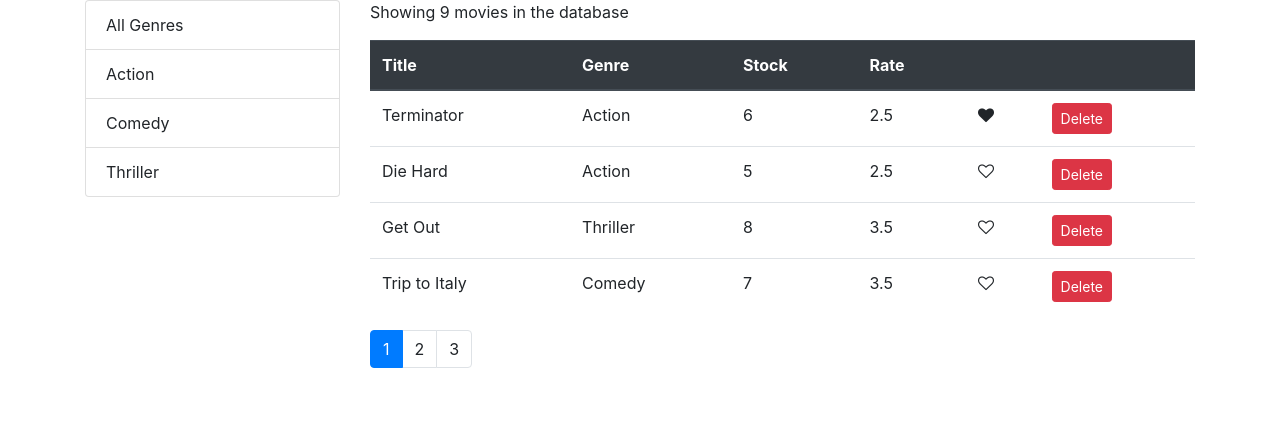
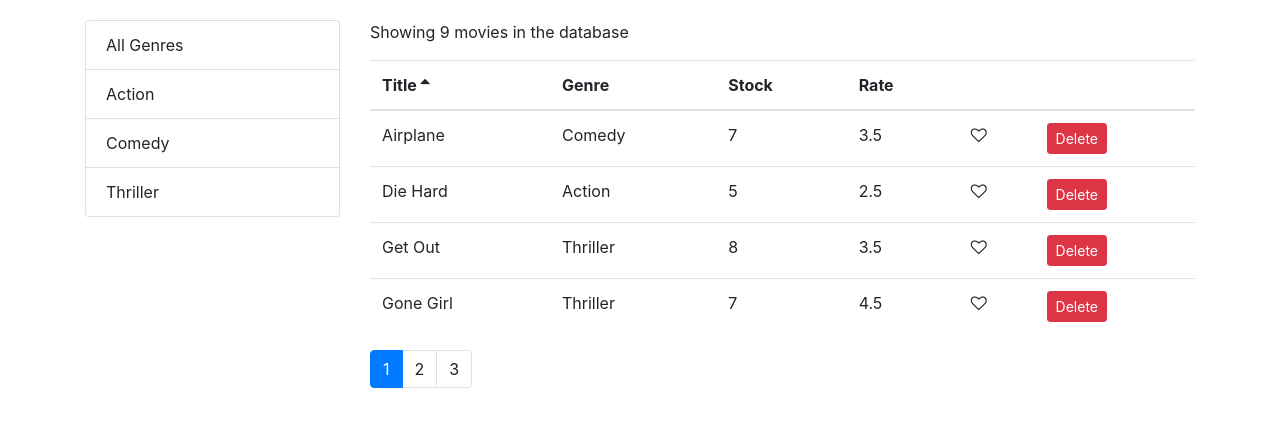
Before and after one commit to Nejo12/iMovies, a React (Create React App) app: page / in a window 1280 px wide. Shown: the top 426 px of the page. Built offline with nearby package versions, Linux system fonts and the light colour scheme.

Commit message:
sorting completed and Argument destructured

```diff
--- a/src/components/common/listGroup.jsx
+++ b/src/components/common/listGroup.jsx
@@ -1,14 +1,12 @@
 import React from "react";
 
-const ListGroup = props => {
-  const {
-    items,
-    textProperty,
-    valueProperty,
-    selectedItem,
-    onItemSelect
-  } = props;
-
+const ListGroup = ({
+  items,
+  textProperty,
+  valueProperty,
+  selectedItem,
+  onItemSelect
+}) => {
   return (
     <ul className="list-group">
       {items.map(item => (
--- a/src/components/common/pagination.jsx
+++ b/src/components/common/pagination.jsx
@@ -2,9 +2,7 @@
 import PropTypes from "prop-types";
 import _ from "lodash"; //aka underscore
 
-const Pagination = props => {
-  const { itemsCount, pageSize, onPageChange, currentPage } = props;
-
+const Pagination = ({ itemsCount, pageSize, onPageChange, currentPage }) => {
   const pagesCount = Math.ceil(itemsCount / pageSize);
   if (pagesCount === 1) return null;
   const pages = _.range(1, pagesCount + 1);
@@ -17,7 +15,7 @@
             key={page}
             className={page === currentPage ? "page-item active" : "page-item"}
           >
-            <a onClick={() => onPageChange(page)} className="page-link">
+            <a className="page-link" onClick={() => onPageChange(page)}>
               {page}
             </a>
           </li>
--- /dev/null
+++ b/src/components/common/table.jsx
@@ -0,0 +1,14 @@
+import React from "react";
+import TableHeader from "./tableHeader";
+import TableBody from "./tableBody";
+
+const Table = ({ columns, sortColumn, onSort, data }) => {
+  return (
+    <table className="table">
+      <TableHeader columns={columns} sortColumn={sortColumn} onSort={onSort} />
+      <TableBody columns={columns} data={data} />
+    </table>
+  );
+};
+
+export default Table;
--- /dev/null
+++ b/src/components/common/tableBody.jsx
@@ -0,0 +1,33 @@
+import React, { Component } from "react";
+import _ from "lodash";
+
+class TableBody extends Component {
+  renderCell = (item, column) => {
+    if (column.content) return column.content(item);
+    return _.get(item, column.path);
+  };
+
+  createKey = (item, column) => {
+    return item._id + (column.path || column.key);
+  };
+
+  render() {
+    const { data, columns } = this.props;
+
+    return (
+      <tbody>
+        {data.map(item => (
+          <tr key={item._id}>
+            {columns.map(column => (
+              <td key={this.createKey(item, column)}>
+                {this.renderCell(item, column)}
+              </td>
+            ))}
+          </tr>
+        ))}
+      </tbody>
+    );
+  }
+}
+
+export default TableBody;
--- /dev/null
+++ b/src/components/common/tableHeader.jsx
@@ -0,0 +1,42 @@
+import React, { Component } from "react";
+
+class TableHeader extends Component {
+  raiseSort = path => {
+    const sortColumn = { ...this.props.sortColumn };
+    if (sortColumn.path === path)
+      sortColumn.order = sortColumn.order === "asc" ? "desc" : "asc";
+    else {
+      sortColumn.path = path;
+      sortColumn.order = "asc";
+    }
+    this.props.onSort(sortColumn);
+  };
+
+  renderSortIcon = column => {
+    const { sortColumn } = this.props;
+
+    if (column.path !== sortColumn.path) return null;
+    if (sortColumn.order === "asc") return <i className="fa fa-sort-asc" />;
+    return <i className="fa fa-sort-desc" />;
+  };
+
+  render() {
+    return (
+      <thead>
+        <tr>
+          {this.props.columns.map(column => (
+            <th
+              className="clickable"
+              key={column.path || column.key}
+              onClick={() => this.raiseSort(column.path)}
+            >
+              {column.label} {this.renderSortIcon(column)}
+            </th>
+          ))}
+        </tr>
+      </thead>
+    );
+  }
+}
+
+export default TableHeader;
--- a/src/components/movies.jsx
+++ b/src/components/movies.jsx
@@ -2,20 +2,22 @@
 import { getMovies } from "../services/fakeMovieService";
 import { getGenres } from "../services/fakeGenreService";
 import { paginate } from "../utils/paginate";
-import Like from "./common/like";
 import ListGroup from "./common/listGroup";
 import Pagination from "./common/pagination";
+import MoviesTable from "./moviesTable";
+import _ from "lodash";
 
 class Movies extends Component {
   state = {
     movies: [],
     genres: [],
     pageSize: 4,
-    currentPage: 1
+    currentPage: 1,
+    sortColumn: { path: "title", order: "asc" }
   };
 
   componentDidMount() {
-    const genres = [{ name: "All Genres" }, ...getGenres()];
+    const genres = [{ _id: "", name: "All Genres" }, ...getGenres()];
     this.setState({ movies: getMovies(), genres });
   }
 
@@ -40,23 +42,39 @@
     this.setState({ selectedGenre: genre, currentPage: 1 });
   };
 
-  render() {
-    const { length: count } = this.state.movies;
+  handleSort = sortColumn => {
+    this.setState({ sortColumn });
+  };
+
+  getPageData = () => {
     const {
       pageSize,
       currentPage,
-      movies: allMovies,
-      selectedGenre
+      sortColumn,
+      selectedGenre,
+      movies: allMovies
     } = this.state;
 
-    if (count === 0) return <p>There are no movies in Database</p>;
-
+    // 1.filter 2.sort, 3.paginate
     const filtered =
       selectedGenre && selectedGenre._id
         ? allMovies.filter(m => m.genre._id === selectedGenre._id)
         : allMovies;
 
-    const movies = paginate(filtered, currentPage, pageSize);
+    const sorted = _.orderBy(filtered, [sortColumn.path], [sortColumn.order]);
+
+    const movies = paginate(sorted, currentPage, pageSize);
+
+    return { totalCount: filtered.length, data: movies };
+  };
+
+  render() {
+    const { length: count } = this.state.movies;
+    const { pageSize, currentPage, sortColumn } = this.state;
+
+    if (count === 0) return <p>There are no movies in Database</p>;
+
+    const { totalCount, data: movies } = this.getPageData();
 
     return (
       <div className="row">
@@ -68,45 +86,16 @@
           />
         </div>
         <div className="col">
-          <p>Showing {filtered.length} movies in the database</p>
-          <table className="table">
-            <thead className="thead-dark">
-              <tr>
-                <th>Title</th>
-                <th>Genre</th>
-                <th>Stock</th>
-                <th>Rate</th>
-                <th />
-                <th />
-              </tr>
-            </thead>
-            <tbody>
-              {movies.map(movie => (
-                <tr key={movie._id}>
-                  <td>{movie.title}</td>
-                  <td>{movie.genre.name}</td>
-                  <td> {movie.numberInStock} </td>
-                  <td>{movie.dailyRentalRate}</td>
-                  <td>
-                    <Like
-                      onClick={() => this.handleLike(movie)}
-                      liked={movie.liked}
-                    />
-                  </td>
-                  <td>
-                    <button
-                      onClick={() => this.handleDelete(movie)}
-                      className="btn btn-danger btn-sm"
-                    >
-                      Delete
-                    </button>
-                  </td>
-                </tr>
-              ))}
-            </tbody>
-          </table>
+          <p>Showing {totalCount} movies in the database</p>
+          <MoviesTable
+            movies={movies}
+            sortColumn={sortColumn}
+            onLike={this.handleLike}
+            onDelete={this.handleDelete}
+            onSort={this.handleSort}
+          />
           <Pagination
-            itemsCount={filtered.length}
+            itemsCount={totalCount}
             pageSize={pageSize}
             currentPage={currentPage}
             onPageChange={this.handlePageChange}
--- /dev/null
+++ b/src/components/moviesTable.jsx
@@ -0,0 +1,44 @@
+import React, { Component } from "react";
+import Like from "./common/like";
+import Table from "./common/table";
+
+class MoviesTable extends Component {
+  columns = [
+    { path: "title", label: "Title " },
+    { path: "genre.name", label: "Genre " },
+    { path: "numberInStock", label: "Stock " },
+    { path: "dailyRentalRate", label: "Rate " },
+    {
+      key: "like",
+      content: movie => (
+        <Like onClick={() => this.props.onLike(movie)} liked={movie.liked} />
+      )
+    },
+    {
+      key: "delete",
+      content: movie => (
+        <button
+          onClick={() => this.props.onDelete(movie)}
+          className="btn btn-danger btn-sm"
+        >
+          Delete
+        </button>
+      )
+    }
+  ];
+
+  render() {
+    const { movies, onSort, sortColumn } = this.props;
+
+    return (
+      <Table
+        columns={this.columns}
+        data={movies}
+        sortColumn={sortColumn}
+        onSort={onSort}
+      />
+    );
+  }
+}
+
+export default MoviesTable;
--- a/src/index.css
+++ b/src/index.css
@@ -1,15 +1,11 @@
-/* body {
+body {
   margin: 0;
-  padding: 0;
+  padding: 20px 0 0 0;
   font-family: -apple-system, BlinkMacSystemFont, "Segoe UI", "Roboto", "Oxygen",
     "Ubuntu", "Cantarell", "Fira Sans", "Droid Sans", "Helvetica Neue",
     sans-serif;
-  -webkit-font-smoothing: antialiased;
-  -moz-osx-font-smoothing: grayscale;
 }
 
-code {
-  font-family: source-code-pro, Menlo, Monaco, Consolas, "Courier New",
-    monospace;
+.clickable {
+  cursor: pointer;
 }
- */
```
